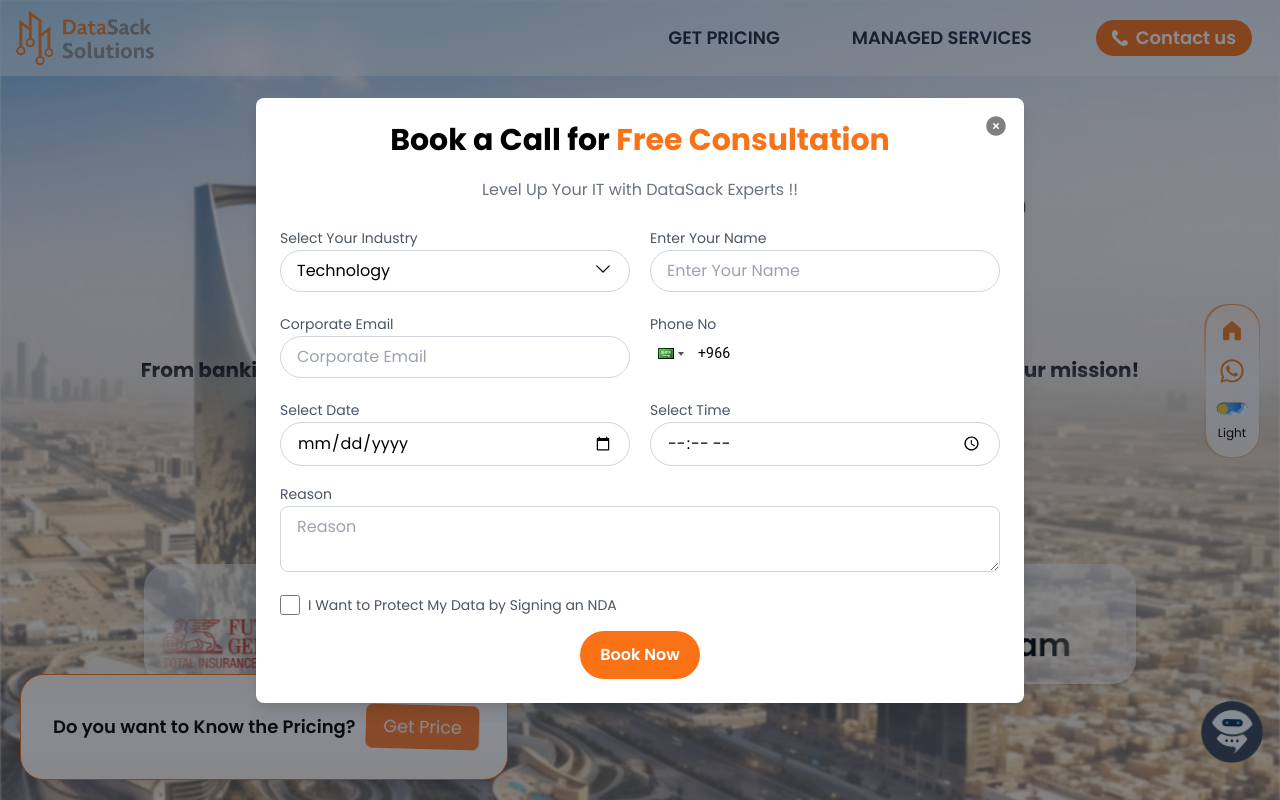
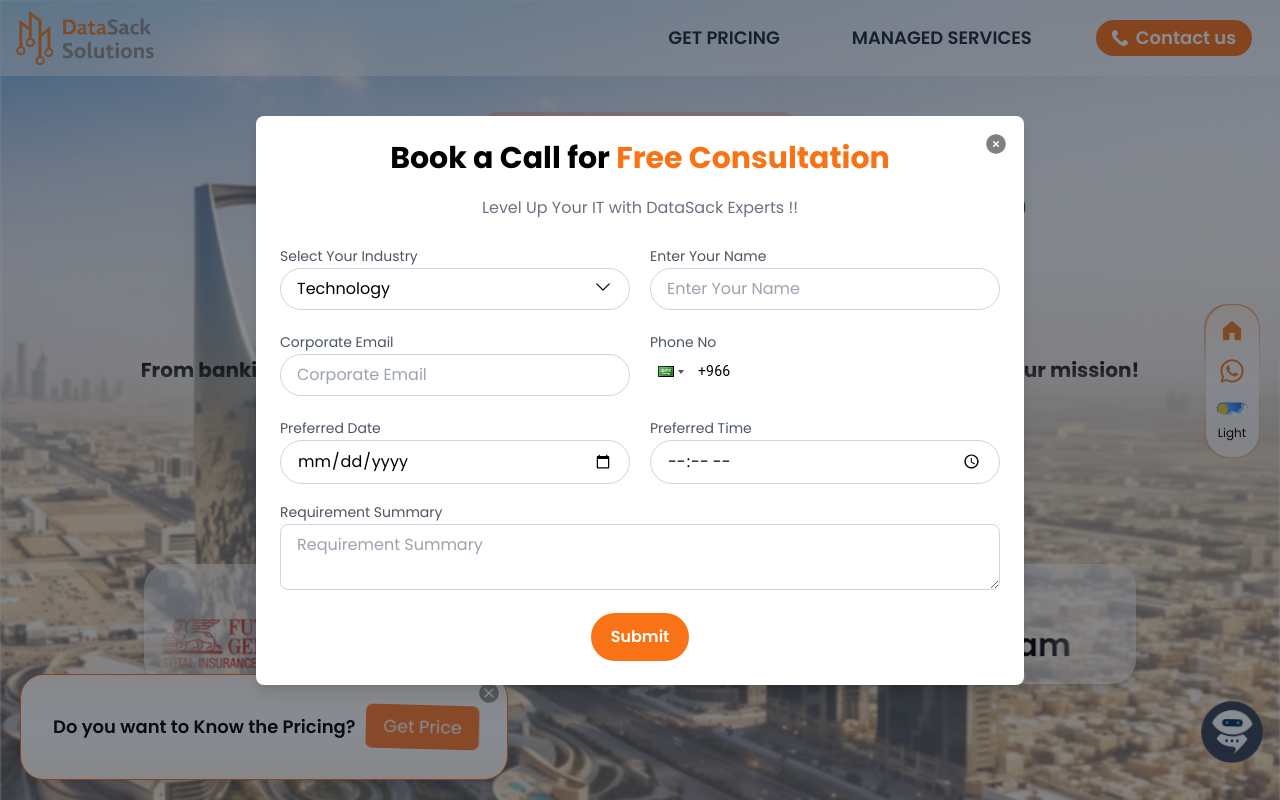
Before and after one commit to datasack-solution/It-Staff-Augmentation-New, a Next.js app: page / in a window 1280 px wide. Shown: the top 800 px of the page. Built offline with nearby package versions, Linux system fonts and the light colour scheme; a web font is replaced by a local one.

Commit message:
add country data in chat bot, increase bright on saudi flag

```diff
--- a/src/components/CallUsModal.tsx
+++ b/src/components/CallUsModal.tsx
@@ -36,7 +36,9 @@ const CallUsModal: FunctionComponent<AddTechModalProps> = ({
         formState: { errors },
     } = useForm<FormData>({
         defaultValues:{
-            industry:'Technology'
+            industry:'Technology',
+            time:new Date(new Date().setHours(10,0,0)).toLocaleTimeString(), //instead of showing ------, just show default time 10:00 am
+            nda:true, //we don't need this on form
         }
     });
 
@@ -250,7 +252,7 @@ const CallUsModal: FunctionComponent<AddTechModalProps> = ({
                     </div>
 
                     <div>
-                        <label className="text-gray-600 dark:text-gray-300 text-sm">Select Date</label>
+                        <label className="text-gray-600 dark:text-gray-300 text-sm">Preferred Date</label>
                         <input
                             type="date"
                             {...register("date", { required: "Please select a date" })}
@@ -260,7 +262,7 @@ const CallUsModal: FunctionComponent<AddTechModalProps> = ({
                     </div>
 
                     <div>
-                        <label className="text-gray-600 dark:text-gray-300 text-sm">Select Time</label>
+                        <label className="text-gray-600 dark:text-gray-300 text-sm">Preferred Time</label>
                         <input
                             type="time"
                             {...register("time", { required: "Please select a time" })}
@@ -271,15 +273,15 @@ const CallUsModal: FunctionComponent<AddTechModalProps> = ({
                 </div>
 
                 <div>
-                    <label className="text-gray-600 dark:text-gray-300 text-sm">Reason</label>
+                    <label className="text-gray-600 dark:text-gray-300 text-sm">Requirement Summary</label>
                     <textarea
-                        placeholder="Reason"
+                        placeholder="Requirement Summary"
                         {...register("reason")}
                         className="w-full border border-gray-300 dark:border-gray-600 bg-transparent rounded-lg py-2 px-4 outline-none focus:ring-2 focus:ring-orange-500"
                     ></textarea>
                 </div>
 
-                <div className="flex items-center space-x-2">
+                {/* <div className="flex items-center space-x-2">
                     <input
                         type="checkbox"
                         id="nda"
@@ -289,7 +291,7 @@ const CallUsModal: FunctionComponent<AddTechModalProps> = ({
                     <label htmlFor="nda" className="text-gray-600 dark:text-gray-300 text-sm">
                         I Want to Protect My Data by Signing an NDA
                     </label>
-                </div>
+                </div> */}
 
                 <div className="w-full text-center">
                     <button
@@ -297,7 +299,7 @@ const CallUsModal: FunctionComponent<AddTechModalProps> = ({
                         className="w-fit p-5 bg-orange-500 text-white font-semibold py-3 rounded-full hover:bg-orange-600 focus:outline-none focus:ring-2 focus:ring-orange-500 focus:ring-offset-2"
                         disabled={isLoading}
                     >
-                        Book Now
+                        Submit
                     </button>
                 </div>
             </form>
--- a/src/components/ChatSupport.tsx
+++ b/src/components/ChatSupport.tsx
@@ -11,6 +11,7 @@ interface Message {
 interface UserDetails {
   name: string;
   email: string;
+  country:string
 }
 
 interface Question {
@@ -261,17 +262,19 @@ const ChatScreen: FunctionComponent<{
 }) => {
     const initialTime = formatTime(new Date())
     const [messages, setMessages] = useState<Message[]>([{
-      sender: 'bot',
-      text: 'Please Enter your name.',
-      time: initialTime
-    }]);
+      sender:'bot',
+      text:'Please, Enter your name.',
+      time:initialTime
+    }],);
     const [userInput, setUserInput] = useState<string>("");
     const [step, setStep] = useState<number>(0);
     const [loading, setLoading] = useState(false)
-    const [userDetails, setUserDetails] = useState<UserDetails>({ name: "", email: "" });
+    const [userDetails, setUserDetails] = useState<UserDetails>({ name: "", email: "",country:"" });
     const chatEndRef = useRef<HTMLDivElement | null>(null);
     const chatRef = useRef<HTMLDivElement | null>(null);
     const [isMinimized, setIsMinimized] = useState(false);
+
+console.log("messages: ",messages)
 
 
     const handleMouseDown = (e: React.MouseEvent<HTMLDivElement> | React.TouchEvent<HTMLDivElement>) => {
@@ -407,7 +410,7 @@ const ChatScreen: FunctionComponent<{
       };
 
 
-      if (step !== 0 && step !== 1) {
+      if (step !== 0 && step !== 1 && step!==2) {
         setMessages([...messages, { sender: "user", time, text: defaultQuestions.find(e => e.id == parseInt(message) || e.question.toLowerCase().includes(message.toLowerCase()))?.question || message }]);
       } else {
         setMessages([...messages, { sender: 'user', time, text: message }])
@@ -434,9 +437,15 @@ const ChatScreen: FunctionComponent<{
           }
 
         setUserDetails((prev) => ({ ...prev, email: message }));
-        addBotMessage("Thank you 😊, How can I assist you today? ", 2);
+        // addBotMessage("Thank you 😊, How can I assist you today? ", 2);
+        addBotMessage("Which country are you from?",2)
 
-      } else {
+      }else if (step===2){
+        setUserDetails((prev) => ({ ...prev, country: message }));
+        addBotMessage("Thank you 😊, How can I assist you today? ", 3);
+      }
+
+      else {
         const questionId = parseInt(message);
         if (!isNaN(questionId) && questionId >= 1 && questionId <= defaultQuestions.length) {
           const selectedQuestion = defaultQuestions.find((q) => q.id === questionId);
@@ -524,6 +533,7 @@ const ChatScreen: FunctionComponent<{
         </div>
 
         <div className="flex-1 p-4 overflow-y-auto hide-scrollbar space-y-4">
+          <div className="text-xs w-full m-auto text-center">To assist you further, could you please provide your Name, Email, and Country? This will help us offer a more personalized experience. Thank you!</div>
           {messages.map((msg, index) => (
             <div key={index} className={`flex ${msg.sender === "user" ? "justify-end" : "justify-start"}`}>
               {msg.sender === "bot" && (
@@ -567,7 +577,7 @@ const ChatScreen: FunctionComponent<{
           <div ref={chatEndRef} />
         </div>
 
-        {step === 2 && (
+        {step === 3 && (
           <div className="h-10 px-7 overflow-hidden flex">
             <Slider {...settings} className="relative w-full whitespace-nowrap hide-scrollbar">
               {defaultQuestions.map((question) => (
--- a/src/components/Pages/Footer.tsx
+++ b/src/components/Pages/Footer.tsx
@@ -194,11 +194,11 @@ const Footer = () => {
                         <h2 className="text-xl font-semibold">Office Address</h2>
 
                         <div className="space-y-5 text-center md:text-start  xs:items-center sm:items-center md:items-center lg:items-start">
-                            <div className="flex items-center gap-5 xs:text-sm xs:flex-col sm:flex-col md:flex-col lg:flex-row">
+                            <div className="flex items-center gap-5 xs:text-sm xs:flex-col sm:flex-col md:flex-col lg:flex-row brightness-150">
                                 <Image alt="Experience confidence with Top IT Managed Service Providers Saudi Arabia, delivering proactive solutions, symbolized by the Saudi flag" src={'/taggedImages/saudiFlag.webp'} width={50} height={50} />
                                 <Link className="w-1/2" href={'https://maps.app.goo.gl/CxePLTdFTx34i9Gi7'} target="_blank"><p >Building no: 2345, Ahmed AL Tamimi AL Malaz, Riyadh 12831, Saudi Arabia</p></Link>
                             </div>
-                            <div className="flex items-center gap-5 xs:text-sm xs:flex-col sm:flex-col md:flex-col lg:flex-row">
+                            <div className="flex items-center gap-5 xs:text-sm xs:flex-col sm:flex-col md:flex-col lg:flex-row brightness-125">
                                 <Image alt="indian-logo" src={'/taggedImages/indianFlag.png'} width={50} height={50} />
                                 <Link className="w-1/2" href={'https://maps.app.goo.gl/sFRc86h6DGKqzm857?g_st=ac'} target="_blank"><p >No: 23, Kamarajapuram - East Karur, Tamilnadu 639002, India.</p></Link>
                             </div>
```
